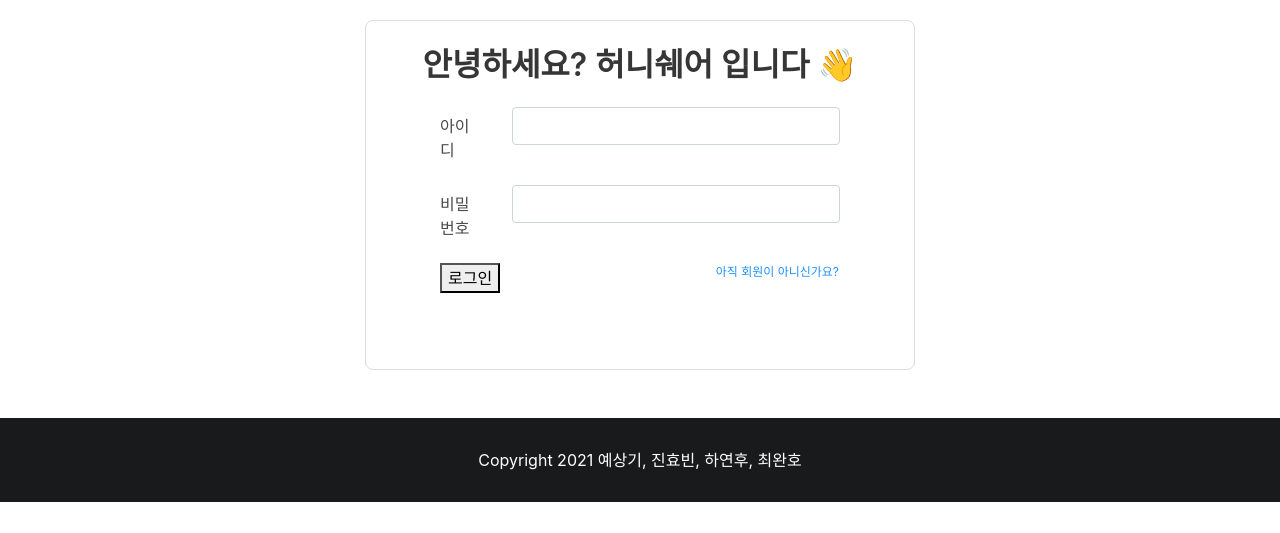
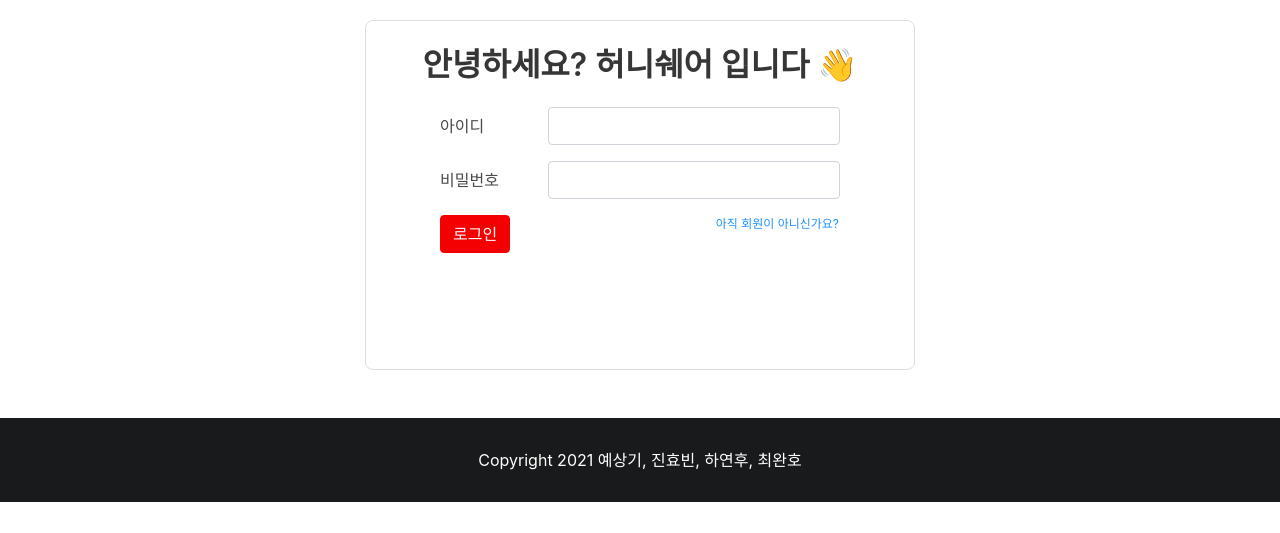
Before and after one commit to with-key/hanghae99_mini_team8, a Flask app: page /login_page in a window 1280 px wide. Shown: the part 69-602 px from the top of the page. Run offline with Flask 2, Linux system fonts and the light colour scheme; some libraries are stand-ins or nearby versions.

Commit message:
#6 login

```diff
--- a/templates/login.html
+++ b/templates/login.html
@@ -5,20 +5,21 @@
         <h1 class="title">안녕하세요? 허니쉐어 입니다 👋</h1>
         <form class="form">
             <div class="form-group row">
-                <label for="input-username" class="col-sm-2 col-form-label">아이디</label>
-                <div class="col-sm-10">
+                <label for="input-username" class="col-sm-3 col-form-label">아이디</label>
+                <div class="col-sm-9">
                     <input type="text" class="form-control" id="input-username">
                 </div>
+                <p id="help-id-login" class="help is-danger"></p>
             </div>
             <div class="form-group row">
-                <label for=" password" class="col-sm-2 col-form-label">비밀번호</label>
-                <div class="col-sm-10">
+                <label for=" password" class="col-sm-3 col-form-label">비밀번호</label>
+                <div class="col-sm-9">
                     <input type="password" class="form-control" id="input-password">
                 </div>
             </div>
             <a href="/signup_page" class="link_signup">아직 회원이 아니신가요?</a>
             <!-- <input type="text" value="로그인" class="btn-primary form_btn"> -->
-            <button type="button" onclick="sign_in()">로그인</button>
+            <button type="button" onclick="sign_in()" class="btn btn-primary">로그인</button>
         </form>
     </div>
 </section>
```
